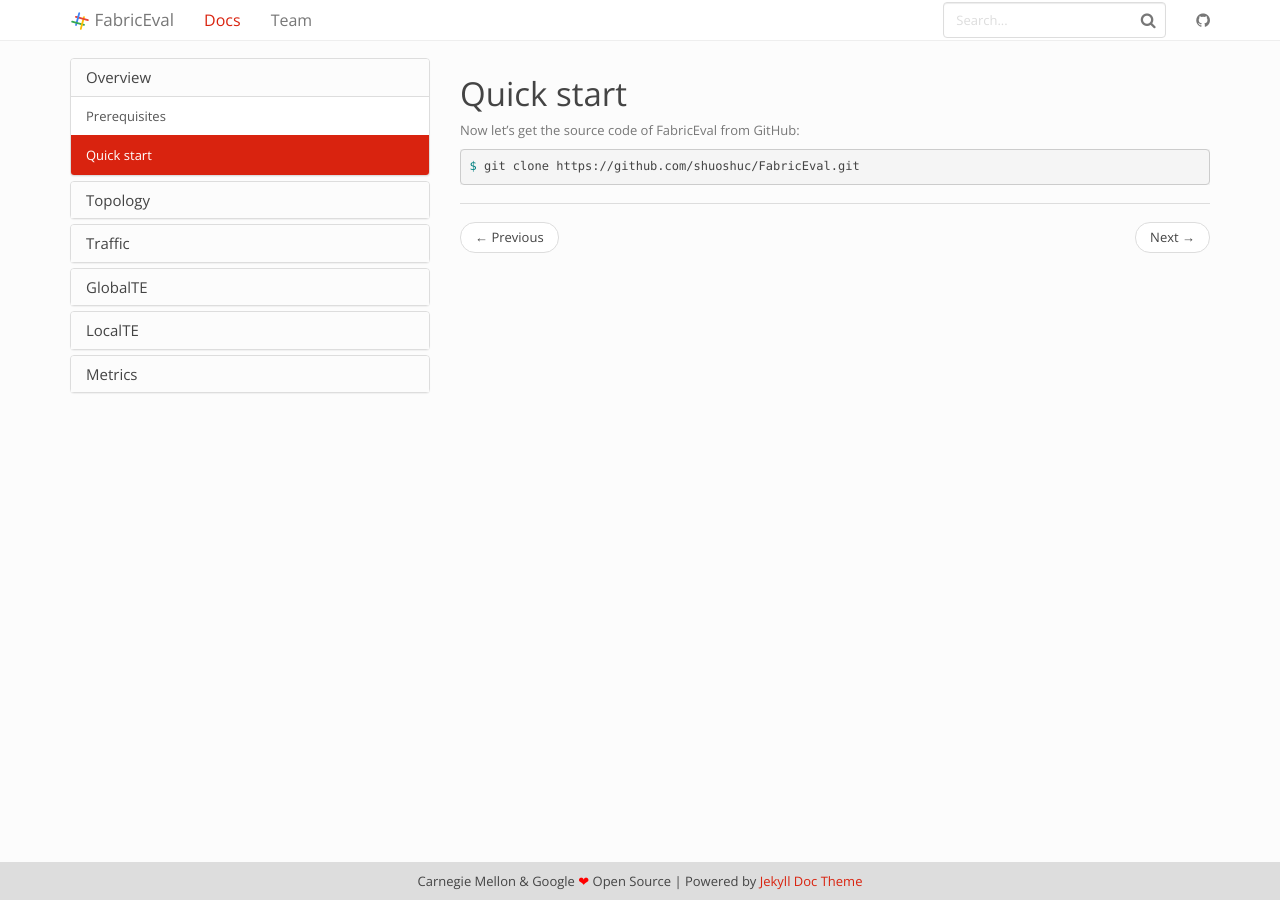
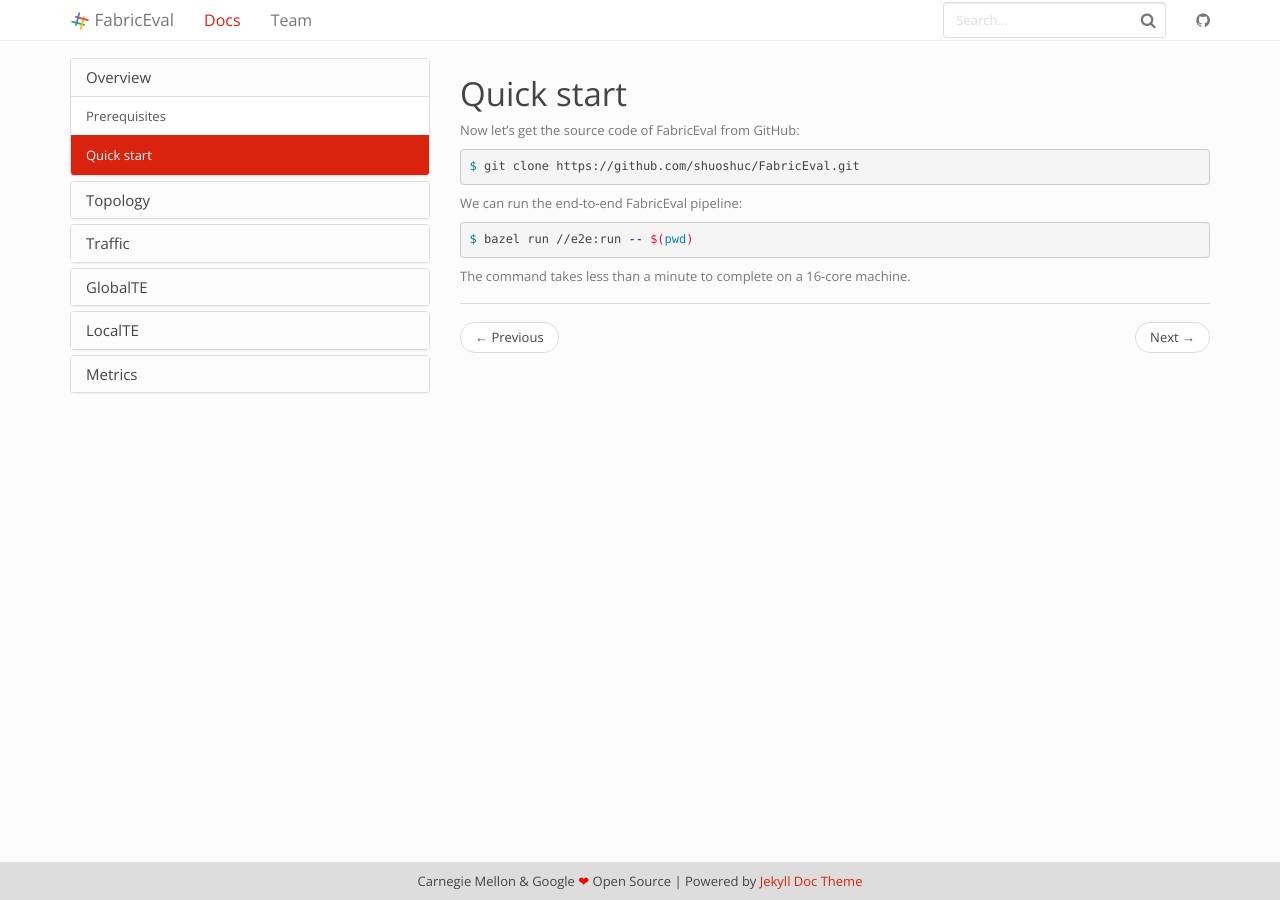
Before and after one commit to shuoshuc/FabricEval, a Jekyll site: the page built from docs/_docs/quick-start.md, in a window 1280 px wide. Built offline with Jekyll 4.4.1, drawn with Linux system fonts in a browser that asks for light colours.

Commit message:
Update quick start

````diff
--- a/docs/_docs/quick-start.md
+++ b/docs/_docs/quick-start.md
@@ -7,3 +7,10 @@ Now let's get the source code of FabricEval from GitHub:
 ```bash
 $ git clone https://github.com/shuoshuc/FabricEval.git
 ```
+
+We can run the end-to-end FabricEval pipeline:
+```bash
+$ bazel run //e2e:run -- $(pwd)
+```
+
+The command takes less than a minute to complete on a 16-core machine.
````
